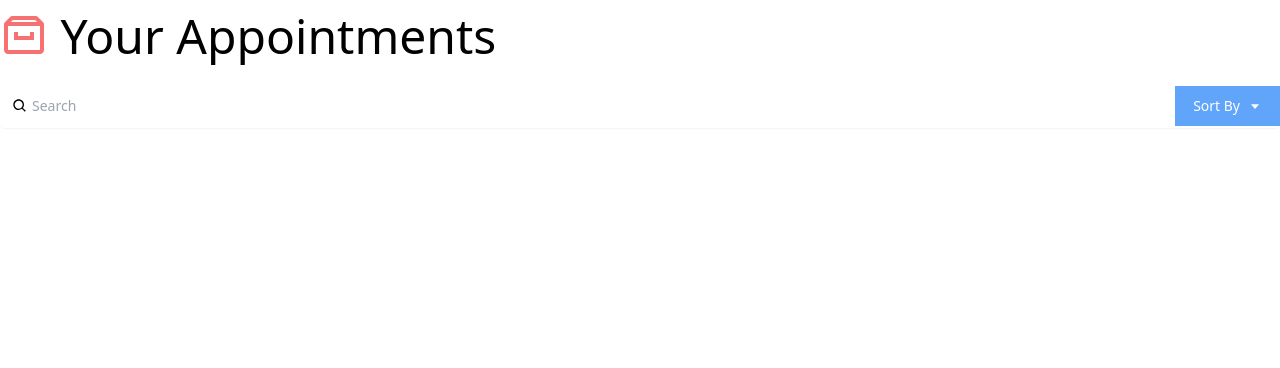
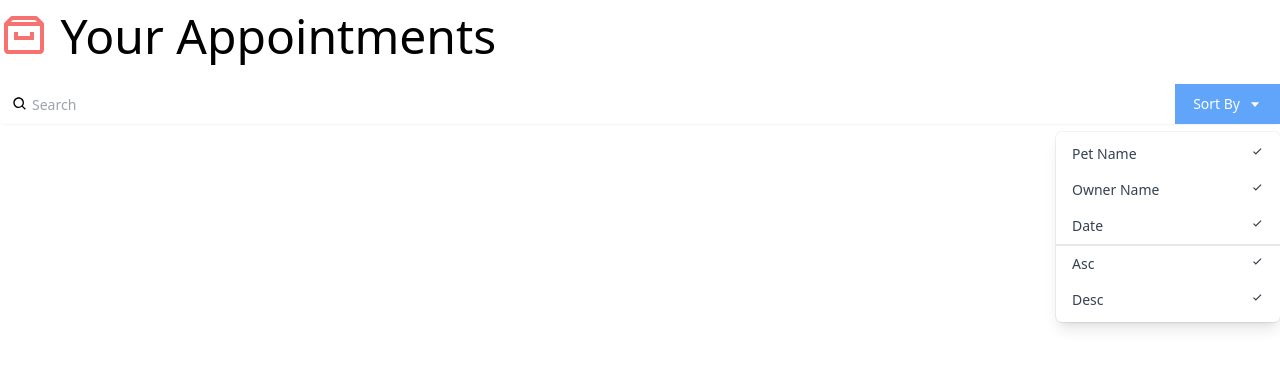
Before and after one commit to JoseAzmitia/reactinterface, a React (Create React App) app: page / in a window 1280 px wide. Shown: the top 368 px of the page. Built offline with nearby package versions, Linux system fonts and the light colour scheme.

Commit message:
Added Dropdown component

```diff
--- a/src/App.js
+++ b/src/App.js
@@ -3,7 +3,7 @@
 
 function App() {
   return (
-    <div className="container mx-auto mt-3 font-thin">
+    <div className="App container mx-auto mt-3 font-thin">
       <h1 className="text-5xl ">
         <BiArchive className="inline-block text-red-400 align-top" /> Your
         Appointments
--- a/src/components/Search.js
+++ b/src/components/Search.js
@@ -1,4 +1,51 @@
-import { BiSearch, BiCaretDown } from "react-icons/bi";
+import { BiSearch, BiCaretDown, BiCheck } from "react-icons/bi";
+
+const DropDown = () => {
+  return (
+    <div
+      className="origin-top-right absolute right-0 mt-2 w-56
+        rounded-md shadow-lg bg-white ring-1 ring-black ring-opacity-5"
+    >
+      <div
+        className="py-1"
+        role="menu"
+        aria-orientation="vertical"
+        aria-labelledby="options-menu"
+      >
+        <div
+          className="px-4 py-2 text-sm text-gray-700 hover:bg-gray-100 hover:text-gray-900 flex justify-between cursor-pointer"
+          role="menuitem"
+        >
+          Pet Name <BiCheck />
+        </div>
+        <div
+          className="px-4 py-2 text-sm text-gray-700 hover:bg-gray-100 hover:text-gray-900 flex justify-between cursor-pointer"
+          role="menuitem"
+        >
+          Owner Name <BiCheck />
+        </div>
+        <div
+          className="px-4 py-2 text-sm text-gray-700 hover:bg-gray-100 hover:text-gray-900 flex justify-between cursor-pointer"
+          role="menuitem"
+        >
+          Date <BiCheck />
+        </div>
+        <div
+          className="px-4 py-2 text-sm text-gray-700 hover:bg-gray-100 hover:text-gray-900 flex justify-between cursor-pointer border-gray-1 border-t-2"
+          role="menuitem"
+        >
+          Asc <BiCheck />
+        </div>
+        <div
+          className="px-4 py-2 text-sm text-gray-700 hover:bg-gray-100 hover:text-gray-900 flex justify-between cursor-pointer"
+          role="menuitem"
+        >
+          Desc <BiCheck />
+        </div>
+      </div>
+    </div>
+  );
+};
 
 const Search = () => {
   return (
@@ -13,7 +60,7 @@
           name="query"
           id="query"
           value=""
-          className="pl-8 py-3 rounded-md focus:ring-indigo-500 focus:border-indigo-500 block w-full sm:text-sm border-gray-300"
+          className="pl-8 rounded-md focus:ring-indigo-500 focus:border-indigo-500 block w-full h-10 sm:text-sm border-gray-300"
           placeholder="Search"
         />
         <div className="absolute inset-y-0 right-0 flex items-center">
@@ -27,6 +74,7 @@
             >
               Sort By <BiCaretDown className="ml-2" />
             </button>
+            <DropDown />
           </div>
         </div>
       </div>
```
